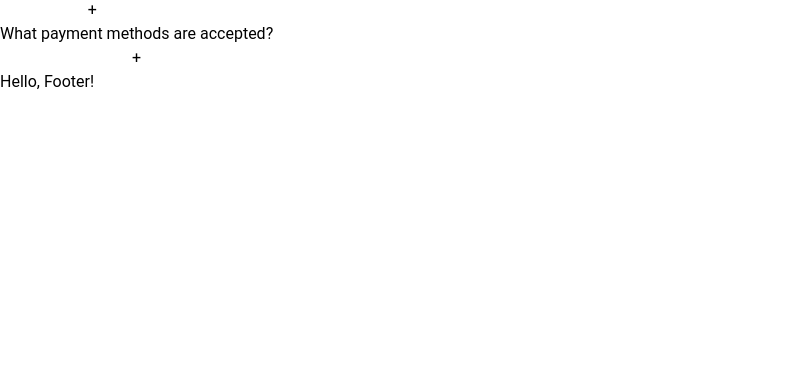
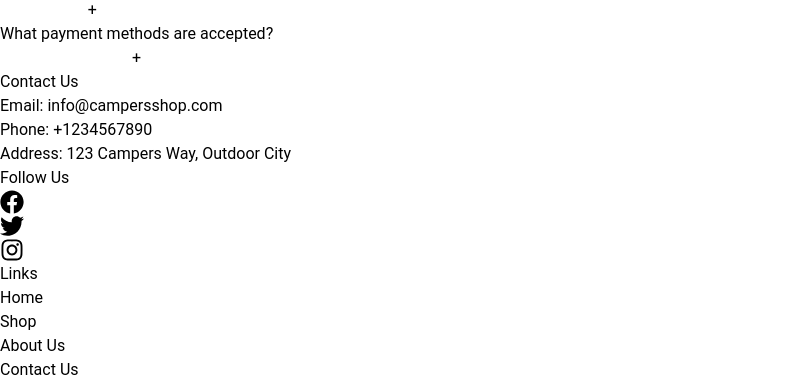
Before and after one commit to baized1245/campers-shop-frontend, a React (Vite) app: page / in a window 1280 px wide. Shown: the part 5104-5489 px from the top of the page, without its empty margins (0-787 px from the left). Before the commit the page ends 5198 px from the top, so only its background shows below. Built offline with nearby package versions, Linux system fonts and the light colour scheme.

Commit message:
Implement footer

```diff
--- a/package.json
+++ b/package.json
@@ -20,6 +20,7 @@
     "lucide-react": "^0.405.0",
     "react": "^18.3.1",
     "react-dom": "^18.3.1",
+    "react-icons": "^5.2.1",
     "react-redux": "^9.1.2",
     "react-router-dom": "^6.24.1",
     "tailwind-merge": "^2.4.0",
--- a/src/components/shared/footer/Footer.tsx
+++ b/src/components/shared/footer/Footer.tsx
@@ -1,8 +1,62 @@
-const Footer = () => {
+import React from "react";
+import { FaFacebook, FaTwitter, FaInstagram } from "react-icons/fa";
+
+const Footer: React.FC = () => {
   return (
-    <div>
-      <h1>Hello, Footer!</h1>
-    </div>
+    <footer className="bg-lite py-8">
+      <div className="flex flex-col md:flex-row justify-between px-4">
+        <div className="mb-4 md:mb-0">
+          <h3 className="text-2xl font-bold mb-2">Contact Us</h3>
+          <p>Email: info@campersshop.com</p>
+          <p>Phone: +1234567890</p>
+          <p>Address: 123 Campers Way, Outdoor City</p>
+        </div>
+        <div className="mb-4 md:mb-0">
+          <h3 className="text-2xl font-bold mb-2">Follow Us</h3>
+          <div className="flex space-x-4">
+            <a href="#" className=" hover:text-primary">
+              <FaFacebook size={24} />
+            </a>
+            <a href="#" className=" hover:text-primary">
+              <FaTwitter size={24} />
+            </a>
+            <a href="#" className=" hover:text-primary">
+              <FaInstagram size={24} />
+            </a>
+          </div>
+        </div>
+        <div>
+          <h3 className="text-2xl font-bold mb-2">Links</h3>
+          <ul className="space-y-2">
+            <li>
+              <a href="#" className=" hover:text-primary">
+                Home
+              </a>
+            </li>
+            <li>
+              <a href="#" className=" hover:text-primary">
+                Shop
+              </a>
+            </li>
+            <li>
+              <a href="#" className=" hover:text-primary">
+                About Us
+              </a>
+            </li>
+            <li>
+              <a href="#" className=" hover:text-primary">
+                Contact Us
+              </a>
+            </li>
+          </ul>
+        </div>
+      </div>
+      <div className="text-center mt-4">
+        <p className="text-base">
+          &copy; {new Date().getFullYear()} Campers Shop. All rights reserved.
+        </p>
+      </div>
+    </footer>
   );
 };
 
```
Also changed, not shown: 1 other file (tests, documents, lock files or other folders).
